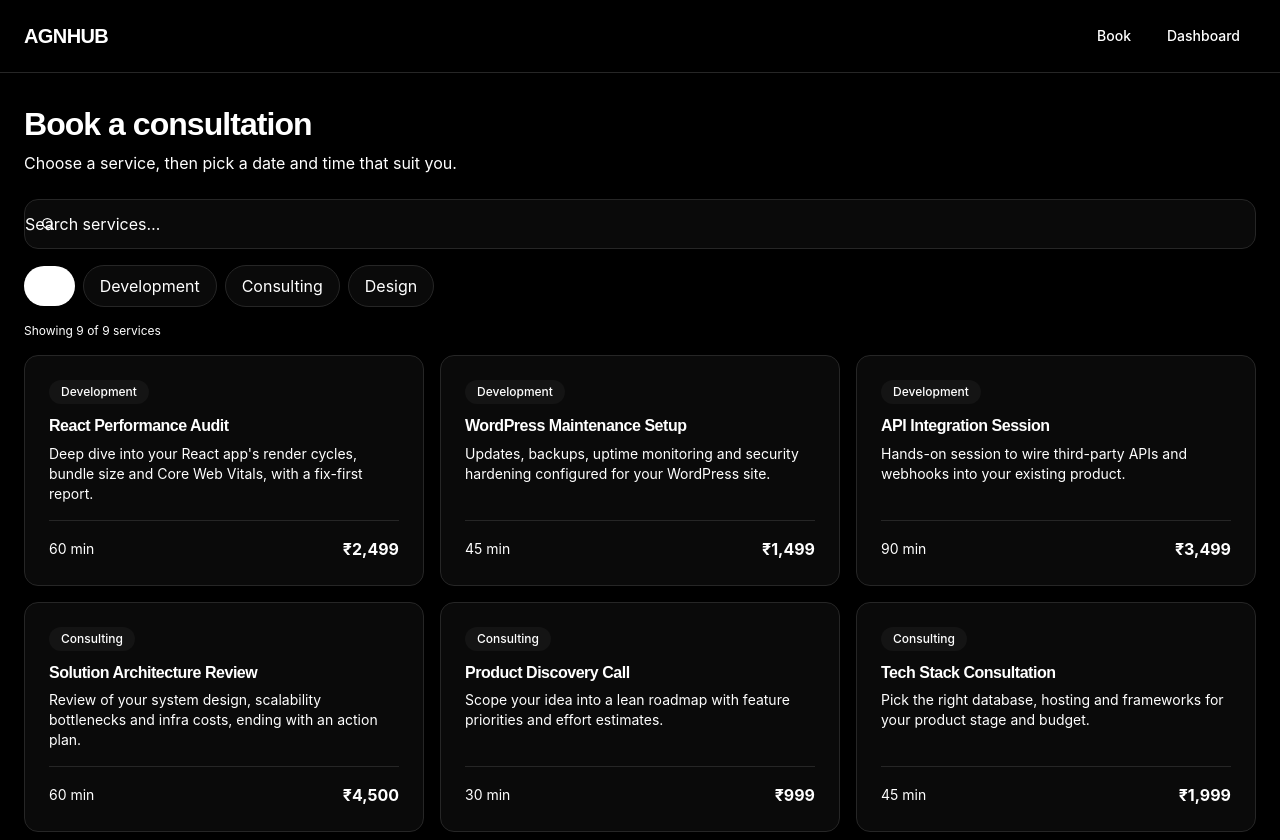
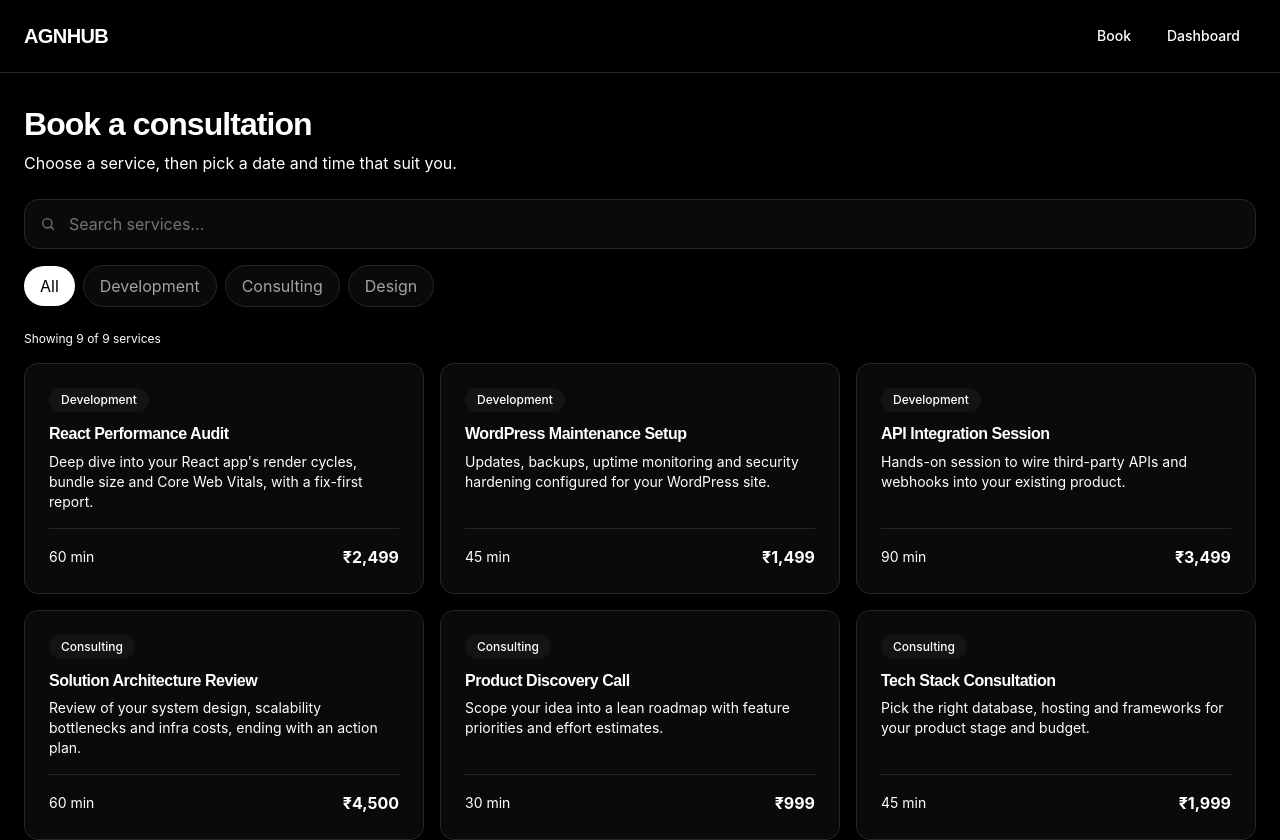
Before and after one commit to ankitbareth-dev/assessment-agn-hub, a React (Vite) app: page /book in a window 1280 px wide. Shown: the top 840 px of the page. Built offline with nearby package versions, Linux system fonts and the light colour scheme.

Commit message:
fix ui issuess

```diff
--- a/src/index.css
+++ b/src/index.css
@@ -95,11 +95,6 @@ a {
   color: #000000;
 }
 
-:focus-visible {
-  outline: 2px solid #ffffff;
-  outline-offset: 3px;
-}
-
 @media (max-width: 768px) {
   :root {
     --header-height: 64px;
--- a/src/pages/Book.tsx
+++ b/src/pages/Book.tsx
@@ -33,7 +33,7 @@ export default function Book() {
   }, [query, category]);
 
   return (
-    <main className="mx-auto w-full max-w-(--container-width) px-(--space-6) py-(--space-8)">
+    <main className="mx-auto w-full min-w-0 max-w-(--container-width) px-(--space-6) py-(--space-8)">
       <h1 className="text-[clamp(1.75rem,2.5vw,2.25rem)] font-extrabold">
         Book a consultation
       </h1>
@@ -43,7 +43,7 @@ export default function Book() {
 
       <div className="relative mt-(--space-6)">
         <svg
-          className="pointer-events-none absolute left-(--space-4) top-1/2 -translate-y-1/2 text-(--color-color-text-muted)"
+          className="pointer-events-none absolute left-4 top-1/2 -translate-y-1/2 text-(--color-text-muted)"
           width="16"
           height="16"
           viewBox="0 0 24 24"
@@ -62,11 +62,11 @@ export default function Book() {
           onChange={(event) => setQuery(event.target.value)}
           placeholder="Search services…"
           aria-label="Search services"
-          className="w-full rounded-lg border border-(--color-border) bg-(--color-surface) py-(--space-3) pl-(--space-10) pr-(--space-4) text-sm text-(--color-color-text) outline-none [transition:var(--transition-fast)] placeholder:text-(--color-color-text-muted) focus:border-(--color-border-hover)"
+          className="w-full rounded-lg border border-(--color-border) bg-(--color-surface) py-3 pl-11 pr-4 text-sm text-(--color-text) outline-none [transition:var(--transition-fast)] placeholder:text-(--color-text-muted) focus:border-(--color-border-hover) "
         />
       </div>
 
-      <div className="mt-(--space-4) flex items-center gap-(--space-2) overflow-x-auto scrollbar-none [&::-webkit-scrollbar]:hidden">
+      <div className="mt-(--space-4) flex w-full min-w-0 items-center gap-(--space-2) overflow-x-auto pb-2">
         {FILTERS.map((filter) => (
           <button
             key={filter}
@@ -76,8 +76,8 @@ export default function Book() {
             className={[
               "flex shrink-0 items-center whitespace-nowrap rounded-full px-(--space-4) py-(--space-2) text-sm font-medium [transition:var(--transition-fast)]",
               category === filter
-                ? "bg-(--color-primary) text-(--color-color-primary-text)!"
-                : "border border-(--color-border) bg-(--color-surface) text-(--color-color-text-secondary) hover:border-(--color-border-hover) hover:text-(--color-color-text)",
+                ? "bg-(--color-primary) text-(--color-primary-text)"
+                : "border border-(--color-border) bg-(--color-surface) text-(--color-text-secondary) hover:border-(--color-border-hover) hover:text-(--color-text)",
             ].join(" ")}
           >
             {filter}
--- a/src/pages/Home.tsx
+++ b/src/pages/Home.tsx
@@ -2,7 +2,7 @@ import { Link } from "react-router";
 
 export default function Home() {
   return (
-    <main className="mx-auto flex min-h-[calc(100svh-var(--header-height))] max-w-(--container-width) flex-col items-center justify-center gap-(--space-6) px-(--space-6) text-center">
+    <main className="mx-auto flex min-w-0 w-full max-w-(--container-width) min-h-[calc(100svh-var(--header-height))] flex-col items-center justify-center gap-(--space-6) px-(--space-6) text-center">
       <h1 className="text-[clamp(3rem,5vw,4.5rem)] font-extrabold">AGNHUB</h1>
       <p className="text-[clamp(1rem,1.2vw,1.125rem)] text-(--color-text-secondary)">
         Home Page — choose where to go.
```
